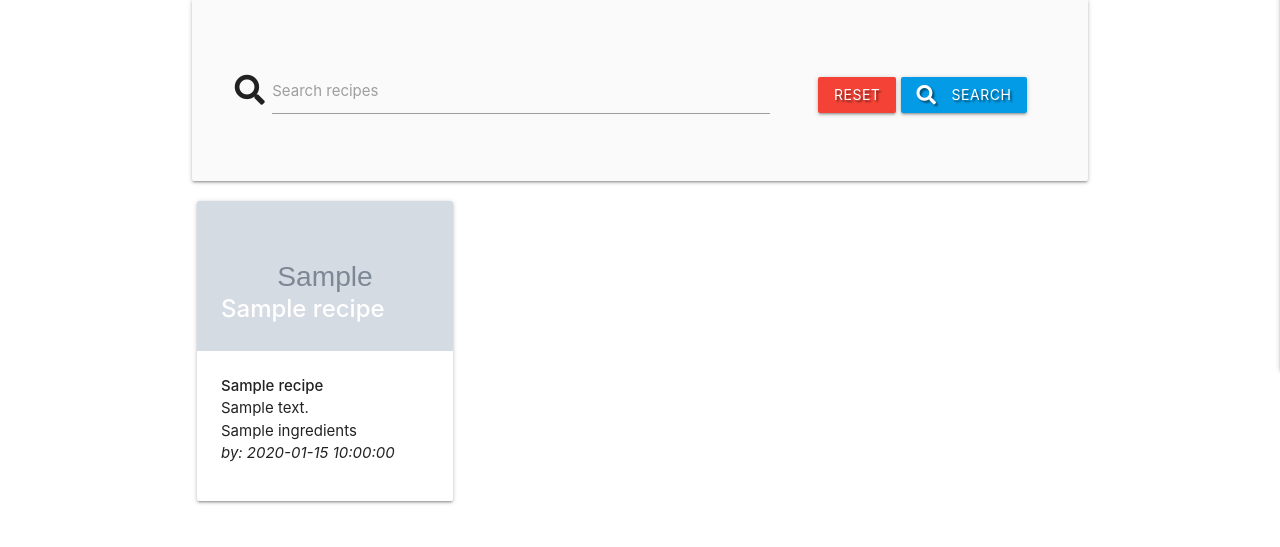
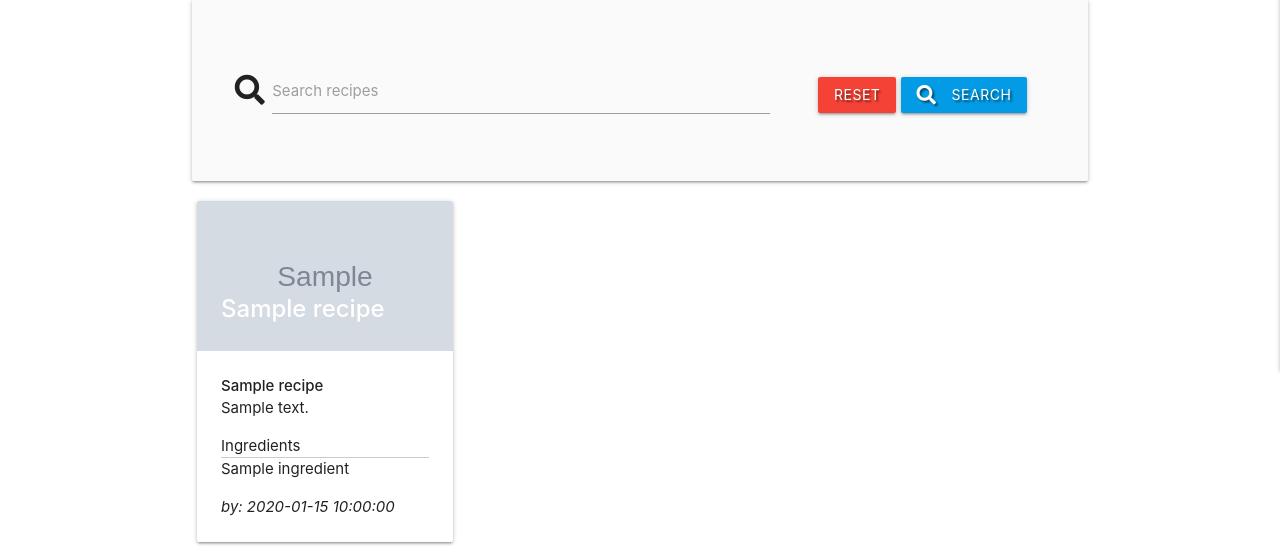
Before and after one commit to Code-Institute-Submissions/Siobhanmcc-flask_OctResub, a Flask app: page / in a window 1280 px wide. Shown: the part 490-1037 px from the top of the page. Before the commit the page ends 994 px from the top, so only its background shows below. Run offline with Flask 2, Linux system fonts and the light colour scheme; grey boxes marked "Sample" are stand-in pictures; a database or web service that is not in the repository returns one stand-in record (values such as "Sample title"); some libraries are stand-ins or nearby versions.

Commit message:
Improve ingredients listing & add DEBUG env var

```diff
--- a/app.py
+++ b/app.py
@@ -293,4 +293,4 @@
 if __name__ == "__main__":
     app.run(host=os.environ.get("IP"),
             port=int(os.environ.get("PORT")),
-            debug=False)
+            debug=os.environ.get('DEBUG') == 'True')
--- a/static/css/style.css
+++ b/static/css/style.css
@@ -6,8 +6,6 @@
     margin: 5px;
     vertical-align: top;
 }
-
-
 
 .responsive-img {
      max-width: 150px;
@@ -49,5 +47,15 @@
 .collapsible-header .col strong {
     margin: 5px;
     line-height:42px;
+}
 
+.ingredients-title {
+    margin-top:15px;
+    border-bottom: 1px solid #ccc;
 }
+
+.ingredients-container {
+    margin-top: 0;
+    list-style-type: square;
+    display: list-item;
+}
--- a/templates/recipes.html
+++ b/templates/recipes.html
@@ -22,12 +22,7 @@
   </form>
 </div>
 {% if recipes|length >0 %}
-
   {% for recipe in recipes %}
-
-
-
-
   <div class="card">
     <div class="card-image">
       <img src="{{ recipe.image_url }}" class="responsive-img" alt="{{ recipe_name }}">
@@ -36,11 +31,13 @@
     <div class="card-content">
       <p><strong>{{ recipe.category_name }}</strong></p>
       <p>{{ recipe.recipe_description }}</p>
-    <p>{{ recipe.ingredients }}</p>
+      <div class="ingredients-title">Ingredients</div>
+      <ul class="ingredients-container">
+      {% for ingredient in recipe.ingredients %}
+        <li>{{ ingredient }}</li>
+      {% endfor %}
+      </ul>
       <p><em>by: {{ recipe.created_by }}</em></p>
-
-
-
 
       {% if session.user|lower == recipe.created_by|lower %}
       <!-- Modal Trigger -->
@@ -48,9 +45,6 @@
       <a href="{{ url_for('edit_recipe', recipe_id=recipe._id) }}" class="btn-small light-blue lighten-1">Edit</a>
       {% endif %}
     </div>
-
-
-
 
     <!-- Modal Structure -->
     <div id="delete-{{ loop.index }}" class="modal">
@@ -67,13 +61,8 @@
     </div>
   </div>
   {% endfor %}
-
   {% else %}
     <h3 class="red-text text-darken-4 center-align">No Results Found</h3>
   {% endif %}
 
-
-
-
-
 {% endblock %}
```
Lines whose indentation alone changed are shown as unchanged.
